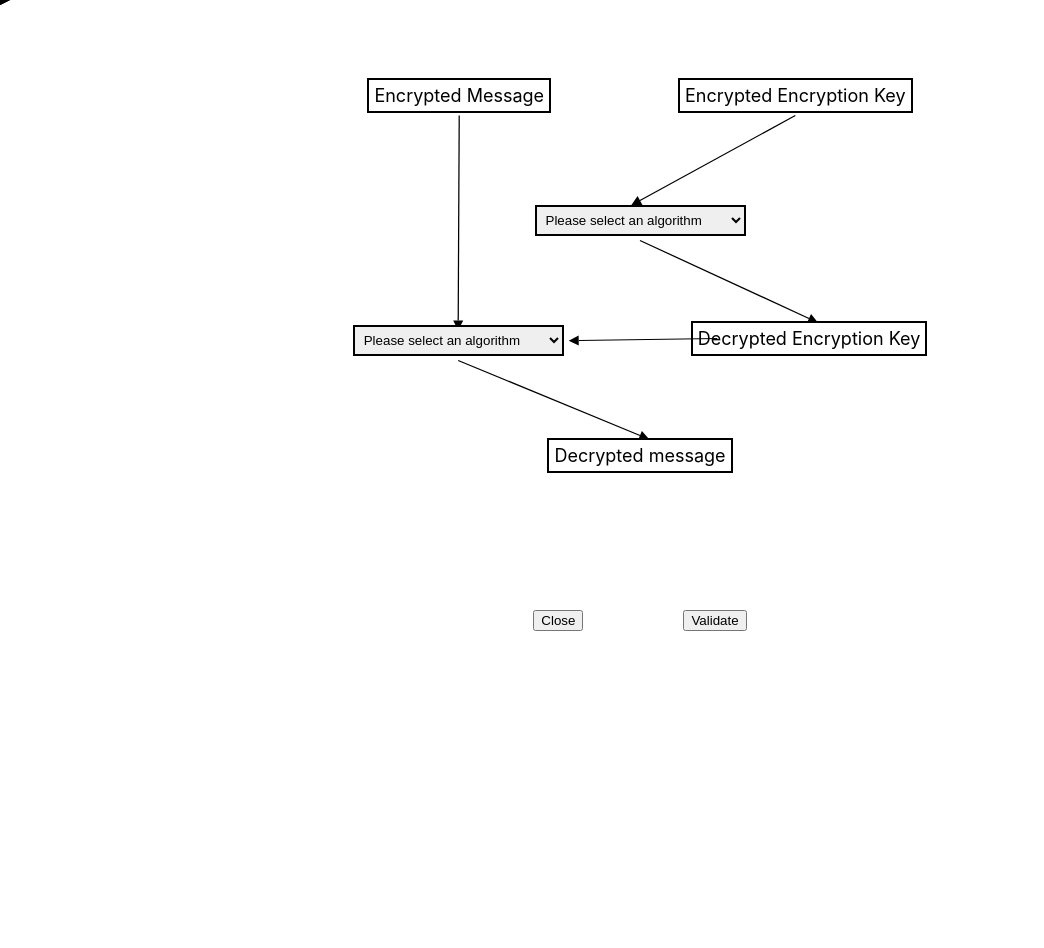
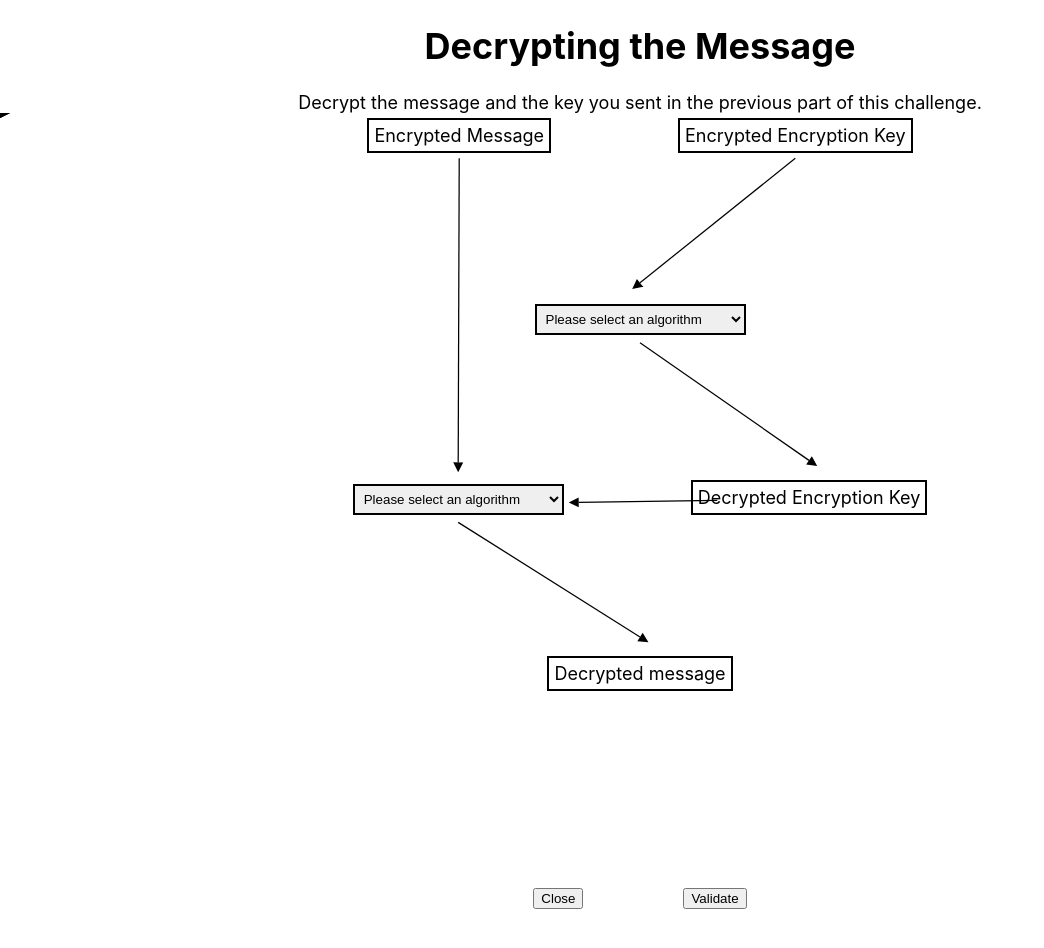
Before and after one commit to fmavb/questlines, a React (Create React App) app: page /challenge2/part3 in a window 1280 px wide. Shown: the top 948 px of the page, without its empty margins (0-1044 px from the left). Built offline with nearby package versions, Linux system fonts and the light colour scheme.

Commit message:
Part 3 Arrows fix

```diff
--- a/src/components/Challenge2/Part3.js
+++ b/src/components/Challenge2/Part3.js
@@ -106,9 +106,9 @@ export default class Part3 extends Component {
         const x2 = leftTo + parseFloat(rectTo.width)/2;
         const y2 = topTo + parseFloat(rectTo.height)/2;
         this.id(arrow).setAttribute("x1", x1);
-        this.id(arrow).setAttribute("y1", y1 + 20);
+        this.id(arrow).setAttribute("y1", y1 - 90);
         this.id(arrow).setAttribute("x2", x2);
-        this.id(arrow).setAttribute("y2", y2 - 20);
+        this.id(arrow).setAttribute("y2", y2 - 150);
     }
 
     drawArrow2(arrow, from, to) {
@@ -123,9 +123,9 @@ export default class Part3 extends Component {
         const x2 = leftTo;
         const y2 = topTo + rectTo.height/2;
         this.id(arrow).setAttribute("x1", x1 - 210);
-        this.id(arrow).setAttribute("y1", y1);
+        this.id(arrow).setAttribute("y1", y1 - 110);
         this.id(arrow).setAttribute("x2", x2 + 15);
-        this.id(arrow).setAttribute("y2", y2);
+        this.id(arrow).setAttribute("y2", y2 - 110);
     }
 
     initialState(){
@@ -145,6 +145,9 @@ export default class Part3 extends Component {
 
     render(){
         return (
+            <div className="challenge">
+                <h1>Decrypting the Message</h1>
+                Decrypt the message and the key you sent in the previous part of this challenge.
             <div className="page">
                 <div className="element" id="row1">
                     <p id="encMessage">Encrypted Message</p>
@@ -208,6 +211,7 @@ export default class Part3 extends Component {
                     <line id="path9" className="line" />
                 </svg>
             </div>
+            </div>
         );
     }
 }
```
